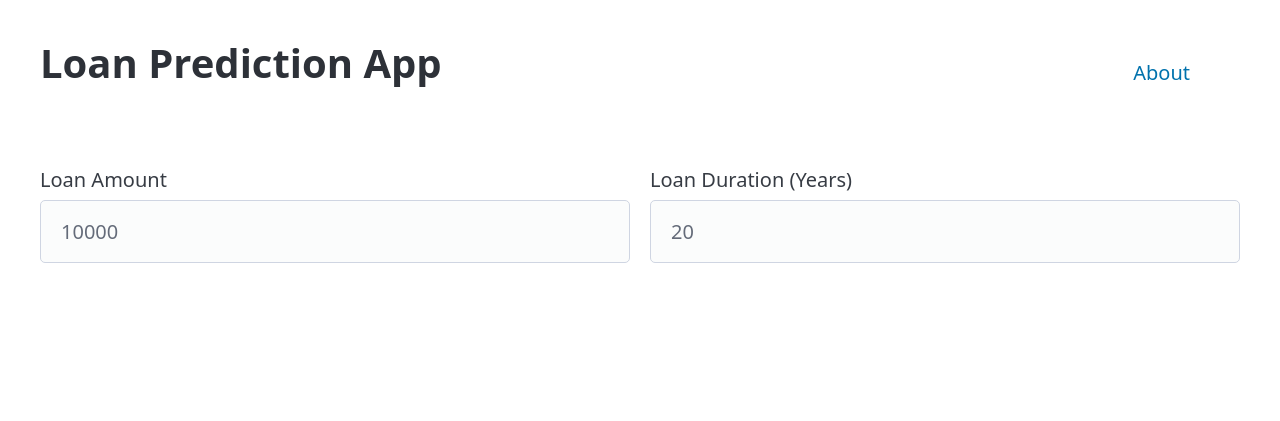
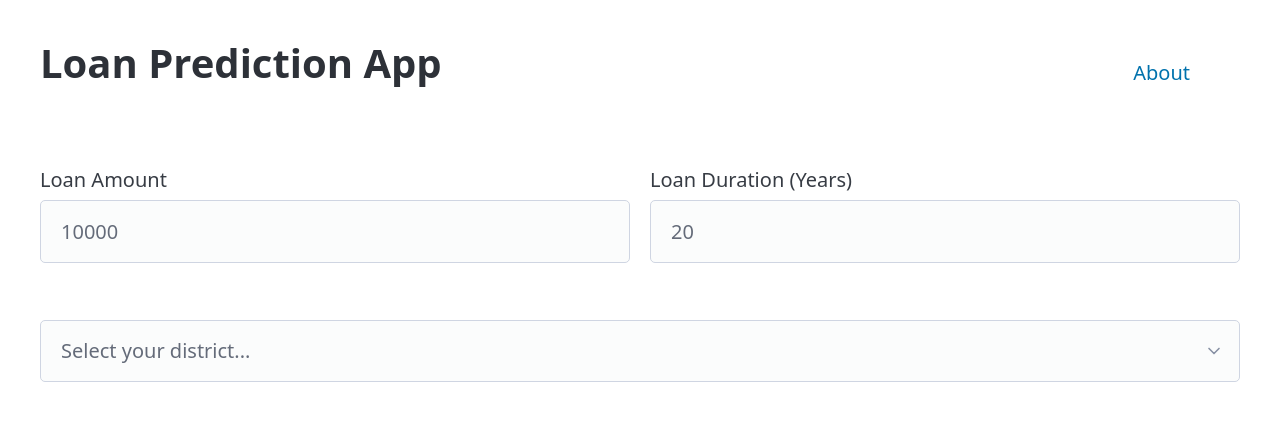
Before and after one commit to cyshen11/loan-prediction-app-aws, a Flask app: page / in a window 1280 px wide. Shown: the top 421 px of the page. Run offline with Flask 3, Linux system fonts and the light colour scheme; style sheets or scripts are compiled from the project's sources.

Commit message:
added district dropdown

```diff
--- a/app/flask/app.py
+++ b/app/flask/app.py
@@ -4,4 +4,23 @@ app = Flask(__name__)
 
 @app.route("/")
 def loan_prediction_app():
-    return render_template('index.html')
+    district_names = ['Rokycany', 'Louny', 'Strakonice', 'Pribram', 'Hl.m. Praha',
+  'Brno - mesto', 'Melnik', 'Prachatice', 'Havlickuv Brod', 'Tachov',
+  'Bruntal', 'Zlin', 'Vyskov', 'Kromeriz', 'Pelhrimov',
+  'Usti nad Labem', 'Praha - vychod', 'Usti nad Orlici',
+  'Litomerice', 'Kutna Hora', 'Frydek - Mistek', 'Cheb', 'Opava',
+  'Cesky Krumlov', 'Olomouc', 'Zdar nad Sazavou', 'Ceske Budejovice',
+  'Prerov', 'Jicin', 'Semily', 'Benesov', 'Rakovnik', 'Pisek',
+  'Brno - venkov', 'Jihlava', 'Tabor', 'Karvina', 'Chrudim',
+  'Chomutov', 'Teplice', 'Domazlice', 'Karlovy Vary', 'Kolin',
+  'Plzen - jih', 'Kladno', 'Sumperk', 'Nachod', 'Liberec',
+  'Ostrava - mesto', 'Vsetin', 'Prostejov', 'Svitavy',
+  'Jindrichuv Hradec', 'Blansko', 'Pardubice', 'Hradec Kralove',
+  'Most', 'Praha - zapad', 'Trebic', 'Nymburk', 'Decin',
+  'Plzen - sever', 'Uherske Hradiste', 'Beroun',
+  'Rychnov nad Kneznou', 'Plzen - mesto', 'Novy Jicin', 'Trutnov',
+  'Breclav', 'Jesenik', 'Mlada Boleslav', 'Hodonin', 'Ceska Lipa',
+  'Znojmo', 'Sokolov', 'Klatovy']
+    district_names.sort()
+
+    return render_template('index.html', district_names=district_names)
--- a/app/flask/templates/index.html
+++ b/app/flask/templates/index.html
@@ -27,6 +27,16 @@
     <small id="loan-duration-helper" style="visibility:hidden">Please provide numeric value</small>
   </label>
 </div>
+<div class="grid">
+  <select name="district" aria-label="Select your district..." required>
+    <option selected disabled value="">
+      Select your district...
+    </option>
+    {% for district in district_names %}
+      <option>{{ district }}</option>
+    {% endfor %}
+  </select>
+</div>
 {% endblock %}
 
 {% block script %}
```
